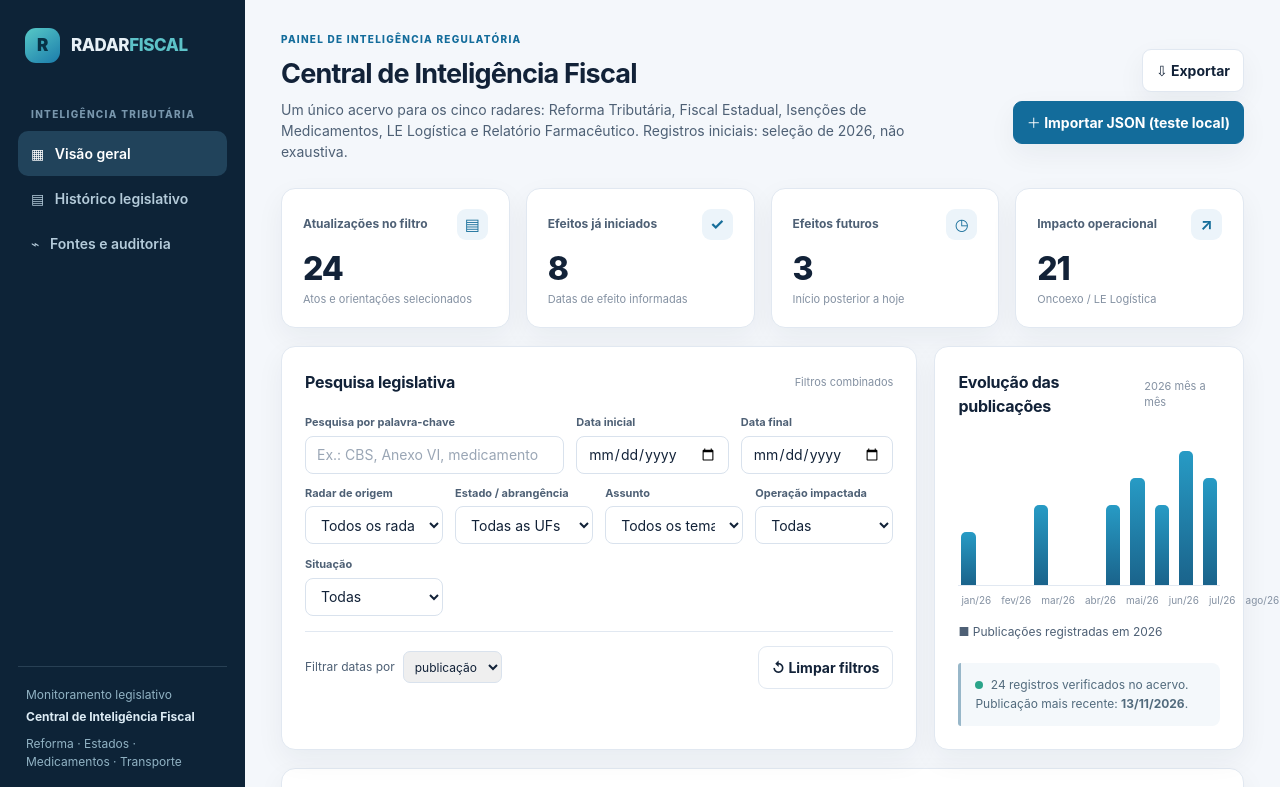
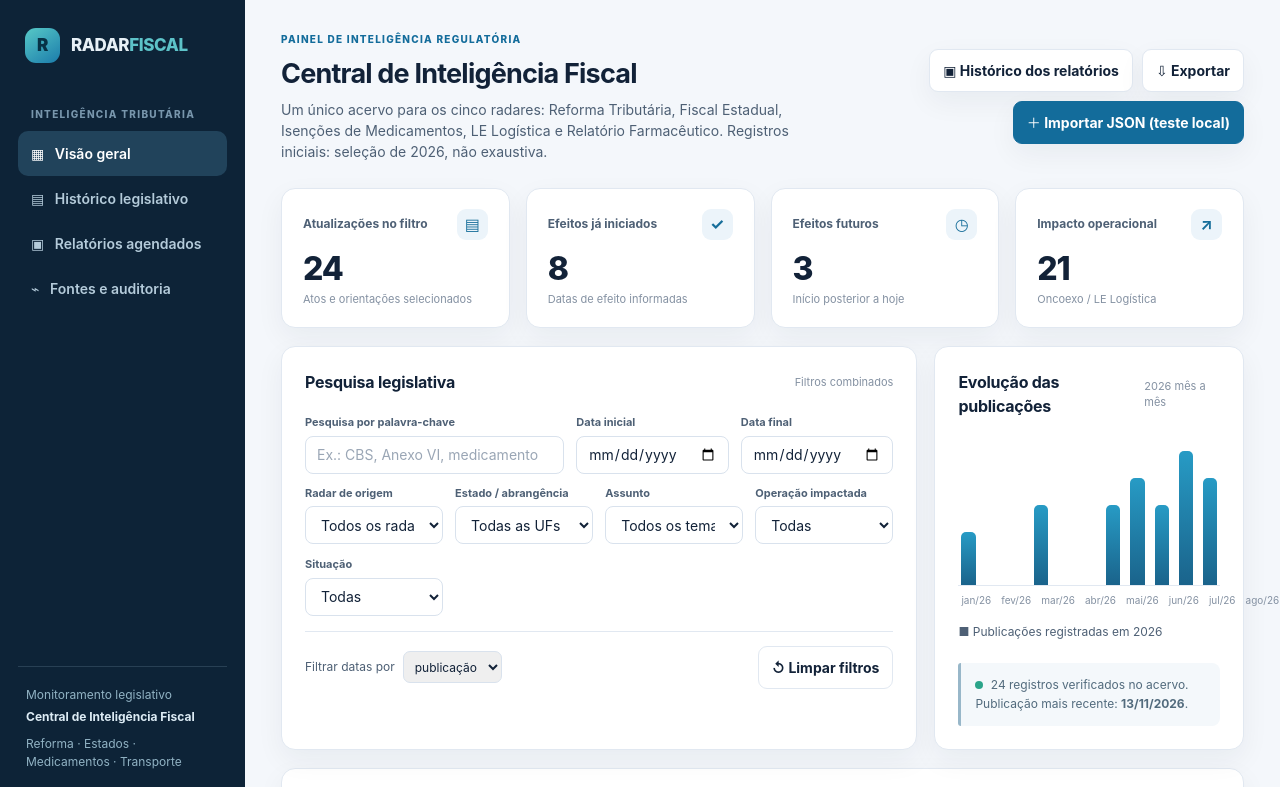
Before and after one commit to felipejosepedra-bot/radar-fiscal, a plain HTML site: page index.html in a window 1280 px wide. Shown: the top 787 px of the page. Drawn offline with Linux system fonts and the light colour scheme.

Commit message:
Adicionar acesso visível ao arquivo histórico de agendamentos

```diff
--- a/index.html
+++ b/index.html
@@ -24,11 +24,12 @@
   <div class="navhint">Inteligência tributária</div>
   <button class="navlink active" id="navOverview">▦ &nbsp; Visão geral</button>
   <button class="navlink" id="navArchive">▤ &nbsp; Histórico legislativo</button>
+  <a class="navlink" href="./relatorios.html" style="text-decoration:none">▣ &nbsp; Relatórios agendados</a>
   <button class="navlink" id="navSources">⌁ &nbsp; Fontes e auditoria</button>
   <div class="sidebar-bottom">Monitoramento legislativo<strong>Central de Inteligência Fiscal</strong><span style="display:block;margin-top:9px">Reforma · Estados · Medicamentos · Transporte</span></div>
  </aside>
  <main class="main">
-  <div class="top"><div><div class="eyebrow">Painel de inteligência regulatória</div><h1>Central de Inteligência Fiscal</h1><p class="subtitle">Um único acervo para os cinco radares: Reforma Tributária, Fiscal Estadual, Isenções de Medicamentos, LE Logística e Relatório Farmacêutico. Registros iniciais: seleção de 2026, não exaustiva.</p></div><div class="toolbar"><button class="btn" id="exportBtn" title="Exportar registros em JSON">⇩ Exportar</button><button class="btn primary" id="importBtn" title="A importação afeta apenas este navegador; não publica para todos">＋ Importar JSON (teste local)</button><input type="file" id="fileInput" accept=".json,application/json" class="sr-only"></div></div>
+  <div class="top"><div><div class="eyebrow">Painel de inteligência regulatória</div><h1>Central de Inteligência Fiscal</h1><p class="subtitle">Um único acervo para os cinco radares: Reforma Tributária, Fiscal Estadual, Isenções de Medicamentos, LE Logística e Relatório Farmacêutico. Registros iniciais: seleção de 2026, não exaustiva.</p></div><div class="toolbar"><a class="btn" href="./relatorios.html" style="text-decoration:none;display:inline-flex;align-items:center">▣ Histórico dos relatórios</a><button class="btn" id="exportBtn" title="Exportar registros em JSON">⇩ Exportar</button><button class="btn primary" id="importBtn" title="A importação afeta apenas este navegador; não publica para todos">＋ Importar JSON (teste local)</button><input type="file" id="fileInput" accept=".json,application/json" class="sr-only"></div></div>
   <section class="stats" aria-label="Indicadores">
     <div class="stat"><div class="stat-top">Atualizações no filtro <span class="bubble">▤</span></div><div class="stat-number" id="kpiAll">0</div><div class="stat-note">Atos e orientações selecionados</div></div>
     <div class="stat"><div class="stat-top">Efeitos já iniciados <span class="bubble">✓</span></div><div class="stat-number" id="kpiEffective">0</div><div class="stat-note">Datas de efeito informadas</div></div>
```
